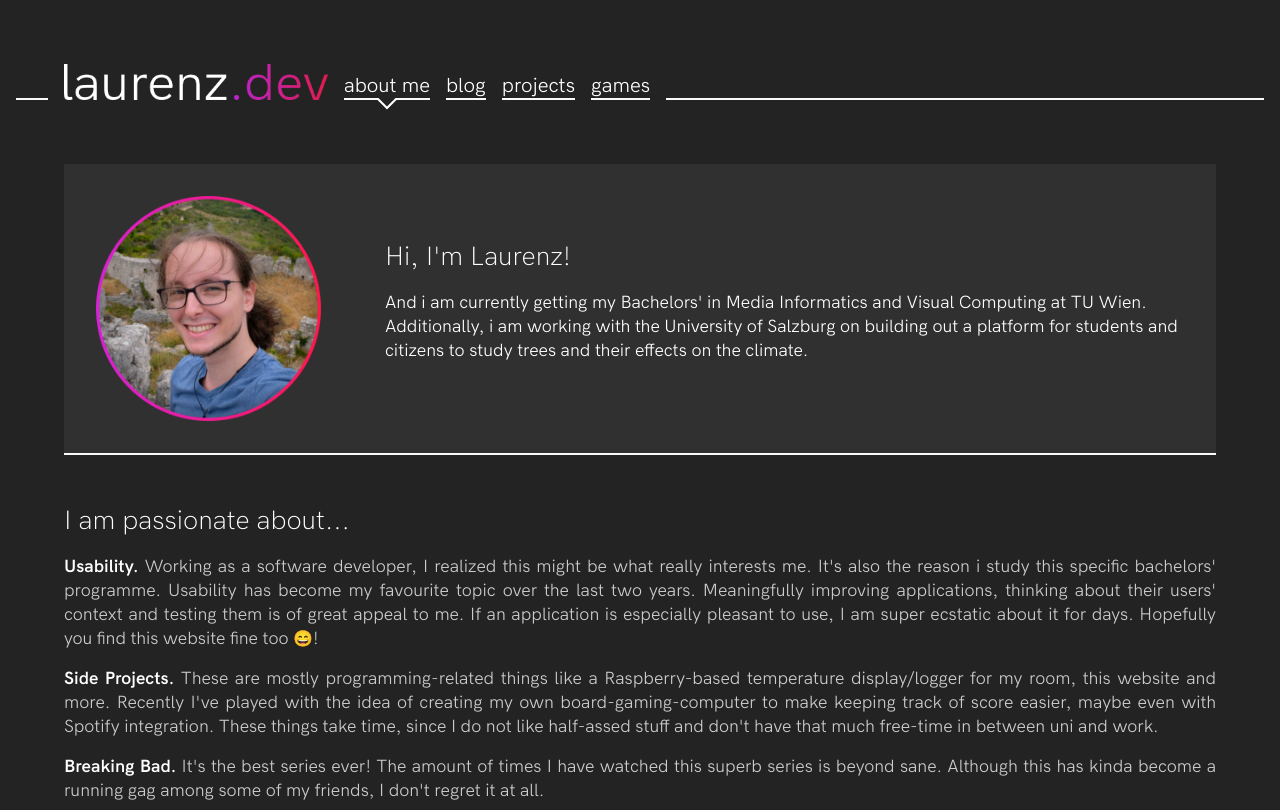
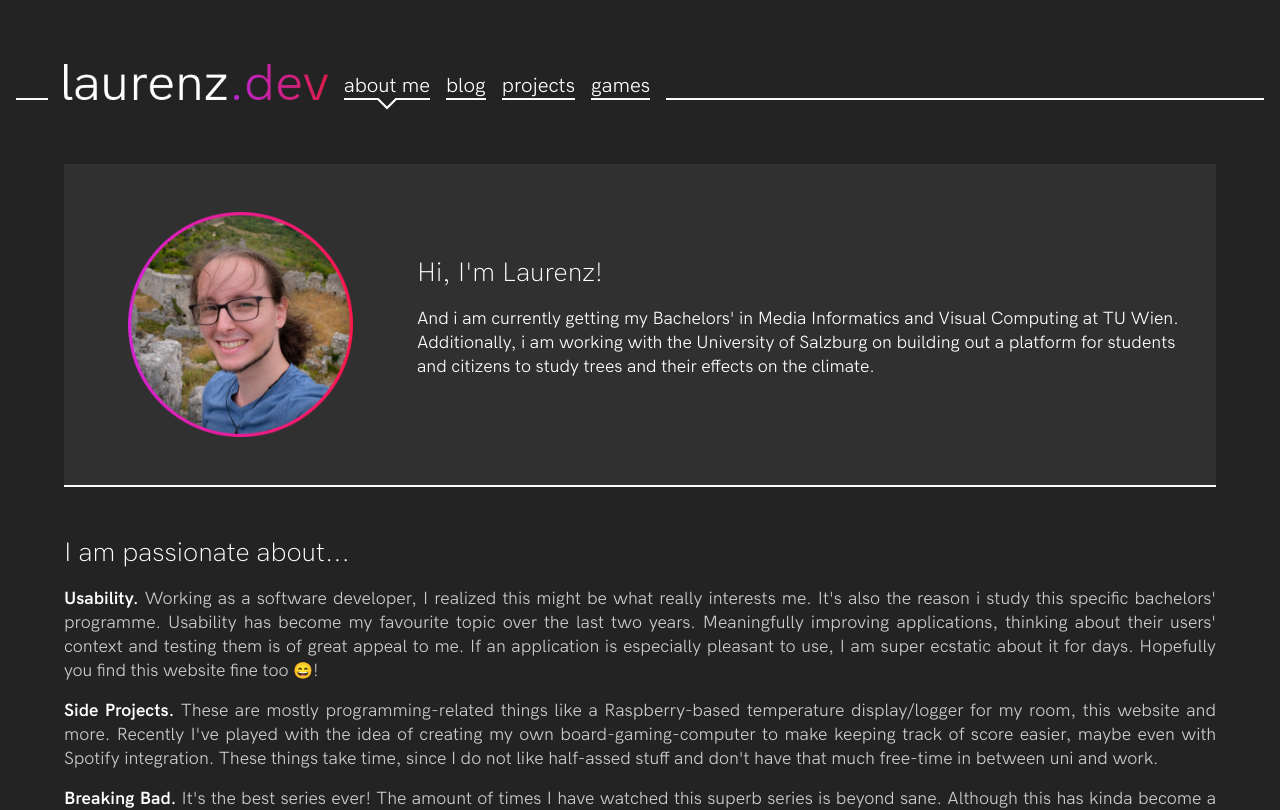
Before and after one commit to laurenzfiala/laurenz-dev, a Vue app: page /about in a window 1280 px wide. Shown: the top 810 px of the page. Built offline with nearby package versions, Linux system fonts and the light colour scheme.

Commit message:
* improved spaing for the portrait

```diff
--- a/src/views/About.vue
+++ b/src/views/About.vue
@@ -78,7 +78,7 @@
   .portrait {
     float: left;
     height: 225px;
-    margin-right: @g4;
+    margin: @g @g4 @g @g2;
   }
 
   @media @xs, @sm {
@@ -86,6 +86,7 @@
       flex-direction: column;
     }
     .portrait {
+      margin: @g 0 @g2 0;
       margin-right: 0;
       margin-bottom: @g2;
     }
```
